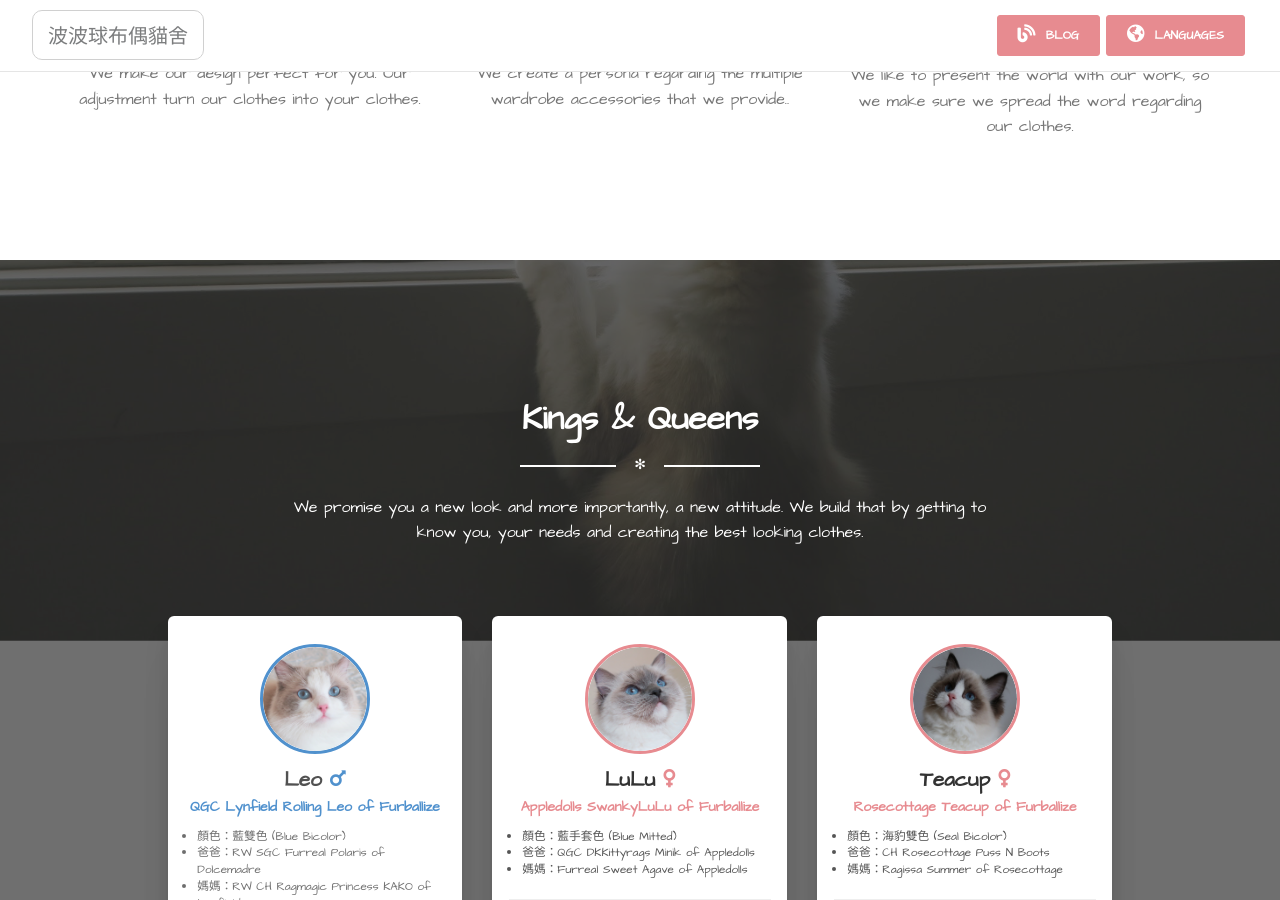
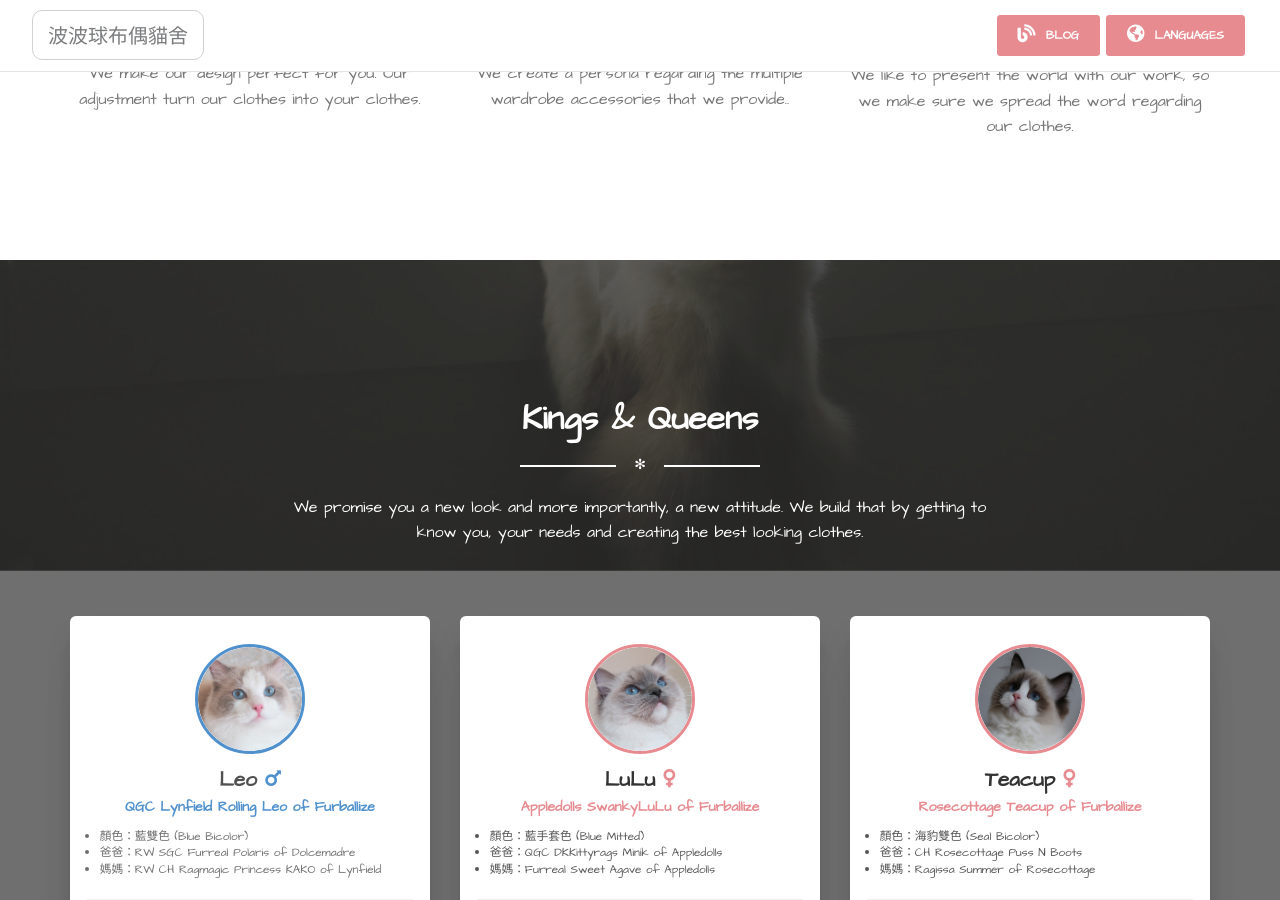
Before and after one commit to furballizeragdolls/furballizeragdolls.github.io, a Jekyll site: the page built from index.html, in a window 1280 px wide and 900 px high, scrolled down 1346 px. Built offline with Jekyll 4.4.1, drawn with Linux system fonts in a browser that asks for light colours; nearby versions of some CDN libraries; some web fonts are replaced; comment, search, counter and statistics services are not loaded.

Commit message:
Adjust css

```diff
--- a/assets/css/main.css
+++ b/assets/css/main.css
@@ -1,2 +1,2 @@
-@import url(https://fonts.googleapis.com/earlyaccess/cwtexyen.css);a:hover{color:#e78b90 !important}a.btn-danger:hover{color:white !important}p a{text-decoration:underline;text-decoration-style:dotted}#about .title-area{max-width:820px}#about .title-area p{text-align:left}#about .info-icon img{width:33%}@media screen and (max-width: 765px){.title-area h1{font-size:2.5em !important}}@media screen and (max-width: 765px){.title-area p{font-size:0.9em !important}}.card{height:35em}.card ul{padding-left:1em}.card ul li{color:#555;text-align:left;font-size:0.9em}.card .title{font-weight:bold}.card .content{padding:2em 1.2em}.card .small-text{font-weight:bold}.card .description{text-align:left}.card .hidden{display:none}.text-male{color:#327ec5}.text-female{color:#e78b90}.img-male{border-color:#327ec5}.img-female{border-color:#e78b90}.navbar .container{width:95%}.navbar .navbar-brand{border:1px solid #bdbdbd;border-radius:10px}.navbar .navbar-collapse ul li a i{margin-right:0.3em}.filter.filter-color-gray:before{background:rgba(204,204,204,0.2)}.footer{padding:1.5em}.footer .contact ul{padding:0;text-align:center;margin-bottom:0;margin-top:0}.footer .contact ul a{margin-bottom:0}.footer .contact ul li{display:inline;margin-right:1em;list-style:none}.footer .footer-text{padding:9px 5px}.footer .footer-text p{width:100%;text-align:center;margin-bottom:0}.modal-dialog{width:100%}.modal-dialog a:hover{color:white !important}
+@import url(https://fonts.googleapis.com/earlyaccess/cwtexyen.css);a:hover{color:#e78b90 !important}a.btn-danger:hover{color:white !important}p a{text-decoration:underline;text-decoration-style:dotted}#about .title-area{max-width:820px}#about .title-area p{text-align:left}#about .info-icon img{width:33%}@media screen and (max-width: 765px){.title-area h1{font-size:2.5em !important}}@media screen and (max-width: 765px){.title-area p{font-size:0.9em !important}}.card{height:30em}.card ul{padding-left:1em}.card ul li{color:#555;text-align:left;font-size:0.9em}.card .title{font-weight:bold}.card .content{padding:2em 1.2em}.card .small-text{font-weight:bold}.card .description{text-align:left}.card .hidden{display:none}.text-male{color:#327ec5}.text-female{color:#e78b90}.img-male{border-color:#327ec5}.img-female{border-color:#e78b90}.navbar .container{width:95%}.navbar .navbar-brand{border:1px solid #bdbdbd;border-radius:10px}.navbar .navbar-collapse ul li a i{margin-right:0.3em}.filter.filter-color-gray:before{background:rgba(204,204,204,0.2)}.footer{padding:1.5em}.footer .contact ul{padding:0;text-align:center;margin-bottom:0;margin-top:0}.footer .contact ul a{margin-bottom:0}.footer .contact ul li{display:inline;margin-right:1em;list-style:none}.footer .footer-text{padding:9px 5px}.footer .footer-text p{width:100%;text-align:center;margin-bottom:0}.modal-dialog{width:100%}.modal-dialog a:hover{color:white !important}
 /*# sourceMappingURL=main.css.map */
--- a/assets/sass/main.scss
+++ b/assets/sass/main.scss
@@ -46,7 +46,7 @@
 }
 
 .card {
-  height: 35em;
+  height: 30em;
   ul {
     padding-left: 1em;
     li {
@@ -90,7 +90,6 @@
 
 .navbar {
   .container {
-
     width: 95%;
   }
   .navbar-brand {
--- a/index.html
+++ b/index.html
@@ -118,8 +118,6 @@
 
                     <div class="team">
                         <div class="row">
-                            <div class="col-md-10 col-md-offset-1">
-                                <div class="row">
                             <div class="col-md-4">
                                 <div class="card card-member">
                                     <a href="https://unsplash.it/1200/768.jpg?image=251" data-toggle="lightbox" data-gallery="example-gallery" data-type="image">
@@ -188,8 +186,6 @@
                                             </ul>
                                             <hr>
                                             <p class="description">I miss the old Kanye I gotta say at that time I’d like to meet Kanye And I promise the power is in the people and I will use the power given by the people to bring everything I have back to the people.</p>
-                                                </div>
-                                            </div>
                                         </div>
                                     </div>
                                 </div>
```
Also changed, not shown: 1 other file. Lines whose indentation alone changed are shown as unchanged.
